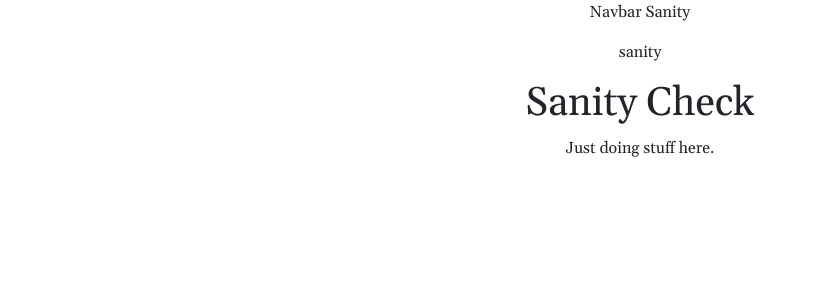
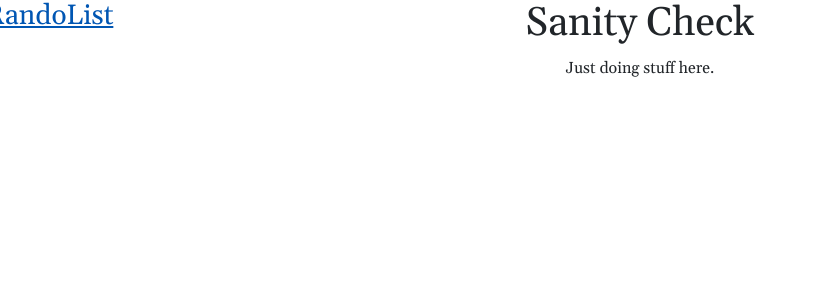
Before and after one commit to superjjang1/randolist, a React (Create React App) app: page / in a window 1280 px wide. Shown: the top 300 px of the page, without its empty margins (0-818 px from the left). Built offline with nearby package versions, Linux system fonts and the light colour scheme.

Commit message:
navlink? or should just do regular nav

```diff
--- a/src/components/NavBar/NavBar.js
+++ b/src/components/NavBar/NavBar.js
@@ -25,11 +25,100 @@ class NavBar extends Component {
         }
         this.setState({modalContent})
     }
+    closeModal = (e) => {
+        document.querySelector('body').classList = '';
+        this.setState({
+            showModal: false
+        })
+    }
+    buildNavLinks = () =>{
+        let navLinks =
+        <ul id="nav-mobile" className="Right">
+                <li>
+                    <Link to="#">Link</Link>
+                </li>
+                <li>
+                    <Link to="#">Link</Link>
+                </li>
+                <li>
+                    <Link to="#">Link</Link>
+                </li>
+                <li>
+                    <Link to="#">Link</Link>
+                </li>
+                <li>
+                    <Link to="#">Link</Link>
+                </li>
+            </ul>
+
+        // if(!this.props.auth.token){
+        //     navLinks =
+        //     <ul id="nav-mobile" className="Right">
+        //         <li>
+        //             <Link to="#">Link</Link>
+        //         </li>
+        //         <li>
+        //             <Link to="#">Link</Link>
+        //         </li>
+        //         <li>
+        //             <Link to="#">Link</Link>
+        //         </li>
+        //         <li>
+        //             <Link to="#">Link</Link>
+        //         </li>
+        //         <li>
+        //             <Link to="#">Link</Link>
+        //         </li>
+        //     </ul>
+        // }else{
+        //     navLinks=
+        //     <ul id="nav-mobile" className="right">
+        //         <li>
+        //             <Link to="#">Link</Link>
+        //         </li>
+        //         <li>
+        //             <Link to="#">Link</Link>
+        //         </li>
+        //         <li>
+        //             <Link to="#">Link</Link>
+        //         </li>
+        //         <li>
+        //             <Link to="#">Link</Link>
+        //         </li>
+        //         <li>
+        //             <Link to="#">Link</Link>
+        //         </li>
+        //     </ul>
+        // }
+        // return navLinks
+    }
     render() {
-        return (<>
-        <p>Navbar Sanity</p>
-        <Login/>
-         </>);
+        let navColor = "transparent";
+        if(this.props.location.pathname !=='/'){
+            navColor="black";
+        }
+        const navLinks= this.buildNavLinks();
+        return (
+            <div className="container-fluid nav">
+            <div className="row">
+                <nav className={navColor}>
+                    <div className="nav-wrapper">
+                        <Link to="#" className=""><h3>RandoList</h3></Link>
+                        {navLinks}
+
+                    </div>
+                </nav>
+                <div className="login-modal" style={this.state.showModal ? {"display": "block"} : {}} >
+                    <button id="close-modal" onClick={this.closeModal}>&Chi;</button>
+                    <div className="modal-content">
+
+                    {this.state.modalContent}
+                    </div>
+                </div>
+            </div>
+
+        </div>
+            );
     }
 }
 
```
